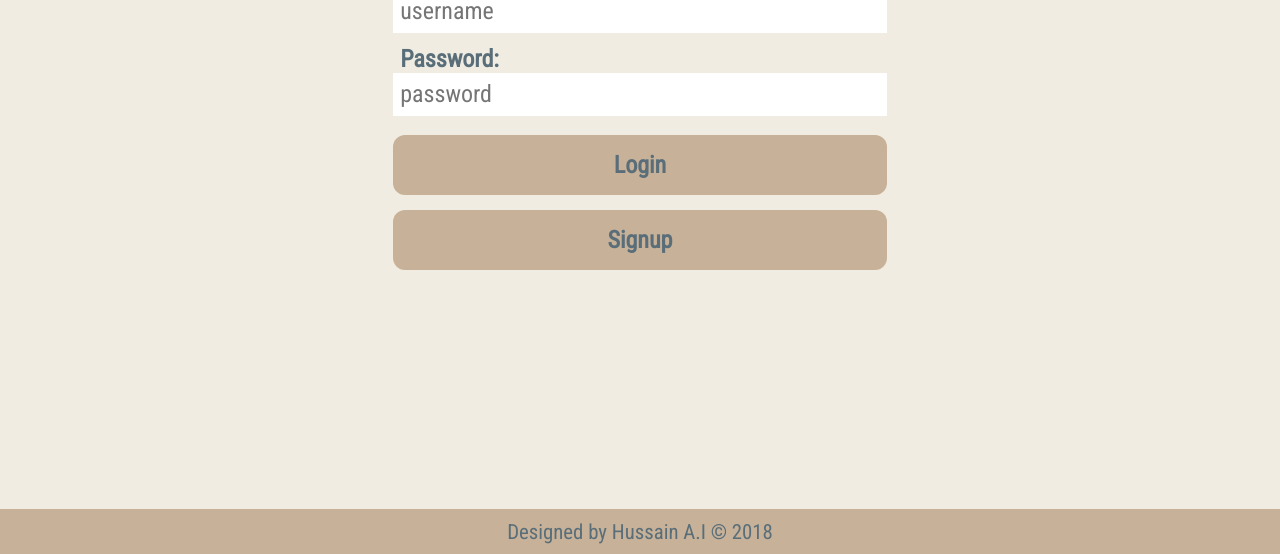
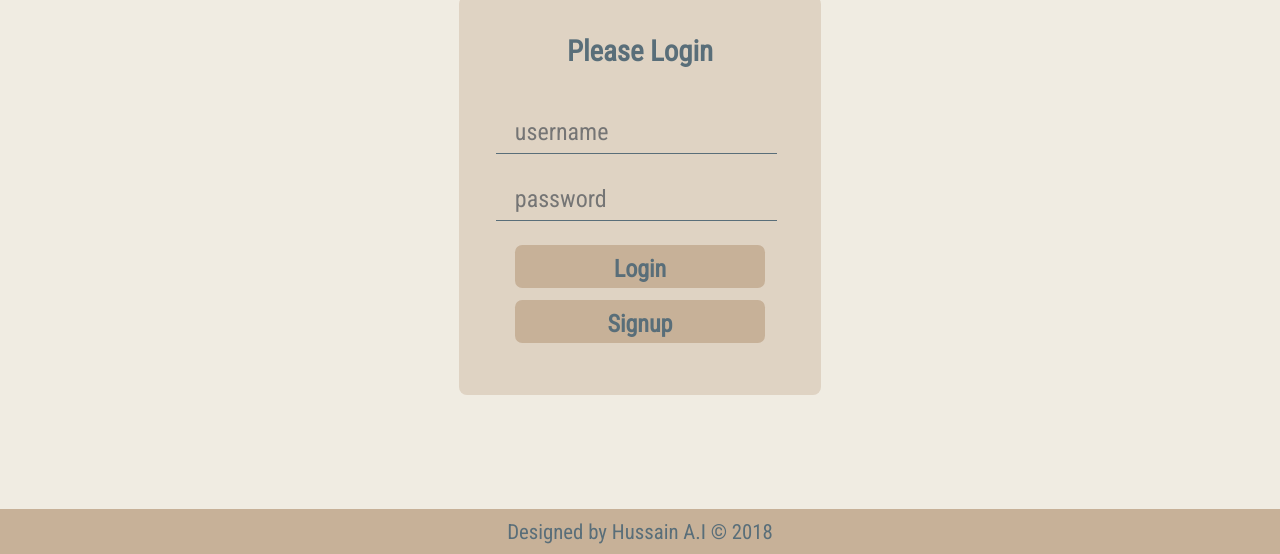
Before and after one commit to Daymorelah/orderMeal, a plain HTML site: page UI/html/loginPage.html in a window 1280 px wide. Shown: the part 246-800 px from the top of the page. Drawn offline with Linux system fonts and the light colour scheme.

Commit message:
[Chore #160365603] Implement feedback on login page

```diff
--- a/UI/css/loginPage.css
+++ b/UI/css/loginPage.css
@@ -29,8 +29,16 @@ body {
 nav{
   background: var(--primary);
 }
+#page-container {
+  display: flex;
+  justify-content: space-around;
+  align-items: center;
+  margin: auto;
+  width: 90%;
+  margin-bottom: 4em;
+}
 #form-container {
-  padding: 1em 0.5em;;
+  margin: 5vh 0;
 }
 #logo a {
   text-decoration: none;
@@ -45,40 +53,48 @@ nav{
 #header-text {
   text-align: center;
   margin-bottom: 1.8em;
+  text-transform: capitalize;
+}
+#header-text h1 {
+  font-size: 1.8em;
+}
+#login-form {
+  padding: 1.5em 0;
+  background: var(--primary-light);
+  border-radius: 8px;
 }
 #login-form h2 {
   text-transform: capitalize;
   text-align: center;
-  margin: 0.5em;
+  margin: 0.5em 0;
   font-size: 1.8em;
-  margin-bottom: 0.2em;
 }
-input, label {
-  width: 100%;
-  height: 1.8em;
+input {
+  width: 90%;
   border: none;
   outline: none;
-  padding: 0.3em;
+  padding: 0.3em 0.8em;;
   font-size: 1.5em;
-  margin-bottom: 0.5em;
+  margin: 0.5em;
   font-family: 'Roboto Condensed', sans-serif;
 }
-label {
-  text-align: left;
-  font-weight: 800;
+#username, #password {
+  background: none;
+  border-bottom: 1px solid var(--dark);
 }
 button {
   outline: none;
   border: none;
   background: var(--primary);
   color: var(--dark);
-  border-radius: 0.5em;
-  display: inline-block;
-  width: 100%;
+  border-radius: 0.3em;
+  display: block;
+  width: 80%;
   font-family: 'Roboto Condensed', sans-serif;
-  height: 2.5em;
-  padding: 0.5em;
-  margin: 0.3em 0;
+  height: 1.8em;
+  padding: 0.4em;
+  margin: 0.5em auto;
+  text-align: center;
   font-size: 1.5em;
   font-weight: 900;
   cursor: pointer;
@@ -88,28 +104,25 @@ button {
   background: var(--primary);
   font-size: 1.3em;
   padding: 0.5em;
+  position: fixed;
+  bottom: 0;
+  left: 0;
+  width: 100%;
 }
 #footer p {
   margin: 0;
 }
 
-@media screen and (min-height: 603px) {
-  #footer {
-    position: absolute;
-    bottom: 0;
-    width: 100%;
-  }
-}
 @media screen and (min-width: 360px) {
   #form-container {
-    width: 95%;
-    margin: auto;
+    width: 90%;
+    margin: 5vh auto;
   }
 }
 @media screen and (min-width: 420px) {
   #form-container {
-    width: 90%;
-    margin: auto;
+    width: 80%;
+    margin: 10vh auto;
   }
 }
 @media screen and (min-width: 480px) {
@@ -118,34 +131,49 @@ button {
     margin: auto;
   }
 }
-@media screen and (min-width: 590px) {
-  #form-container,
-  #login-form {
-    width: 80%;
-    margin: auto;
+@media screen and (min-width: 500px) {
+  #form-container {
+    width: 70%;
+    margin: 10vh auto;
   }
 }
-@media screen and (min-width: 720px) {
-  #header-text,
-  #login-form {
-    padding: 0 1.5em;
+@media screen and (min-width: 600px) {
+  #form-container {
+    width: 60%;
+    margin: 10vh auto;
+  }
+  form {
+    width: 95%;
+    margin: auto;
+    padding: 1em;
   }
 }
-@media screen and (min-width: 830px) {
+@media screen and (min-width: 710px) {
+  #form-container {
+    width: 55%;
+    margin: 10vh auto;
+  }
   #header-text {
     width: 80%;
     margin: auto;
   }
-  form {
-    width: 80%;
-    margin: auto;
-    padding: 1em;
+
+}
+@media screen and (min-width: 840px) {
+  #form-container {
+    width: 50%;
+    margin: 10vh auto;
   }
 }
-@media screen and (min-width: 1030px) {
-  #header-text,
-  #login-form {
-    width: 70%;
-    margin: auto;
+@media screen and (min-width: 1060px) {
+  #form-container {
+    width: 40%;
+    margin: 10vh auto;
   }
 }
+@media screen and (min-width: 1260px) {
+  #form-container {
+    width: 35%;
+    margin: 10vh auto;
+  }
+}
--- a/UI/html/loginPage.html
+++ b/UI/html/loginPage.html
@@ -18,20 +18,20 @@
     </nav>
   </header>
   <main>
+    <div id="page-container">
       <div id="form-container">
         <div id="header-text">
-        <h1>Lorem ipsum dolor sit amet consectetur.</h1>
+          <h1>welcome to the O-Meal app.</h1>
         </div>
         <div id="login-form">
           <h2>please login</h2>
           <form>
-          <label for="username">Username:</label>
             <input type="text" id="username" placeholder="username">
-          <label for="password">Password:</label>
             <input type="password" id="password" placeholder="password">
             <button id="login-button" type="submit">Login</button>
             <button id="signup-button" type="button">Signup</button>
           </form>
+        </div>
       </div>
     </div>
   </main>
```
Also changed, not shown: 1 other file. Lines whose indentation alone changed are shown as unchanged.
